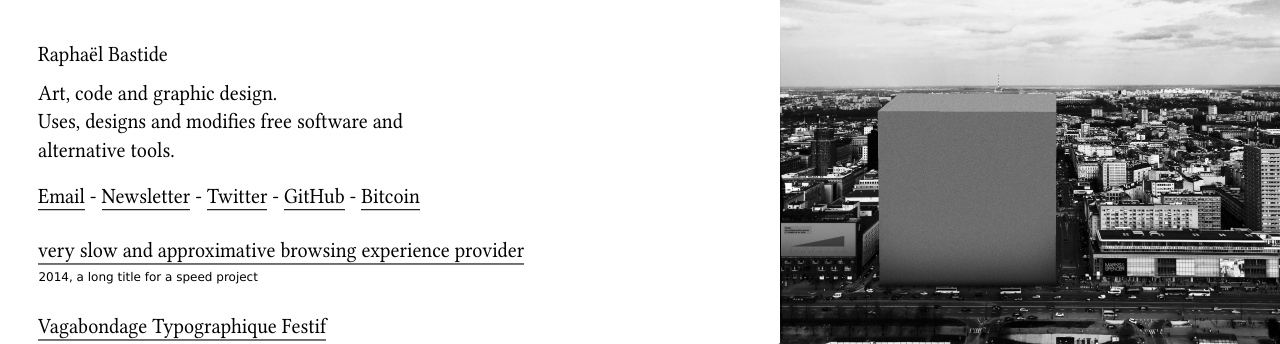
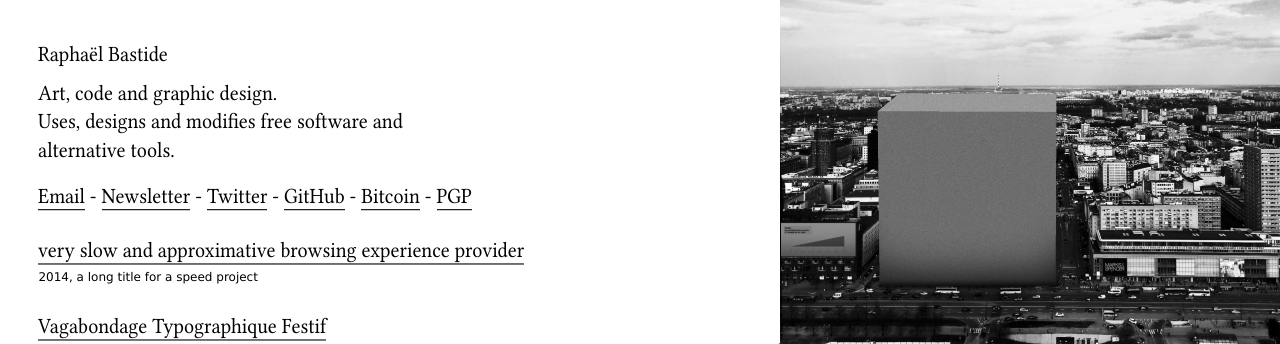
Before and after one commit to raphaelbastide/raphaelbastide.com, a PHP site: page / in a window 1280 px wide. Shown: the top 344 px of the page. Run offline with PHP 8.4, Linux system fonts and the light colour scheme.

Commit message:
+ pgp adress

```diff
--- a/index.php
+++ b/index.php
@@ -66,7 +66,7 @@ Source code: https://github.com/raphaelbastide/raphaelbastide.com
   <header>
     <h1>Raphaël Bastide</h1>
     <p>Art, code and graphic design.<br/>Uses, designs and modifies free software and alternative tools.</p>
-    <p><a href="mailto:bonjour@raphaelbastide.com">Email</a> - <span class="formBtn">Newsletter</span> - <a href="http://twitter.com/raphaelbastide">Twitter</a> - <a href="https://github.com/raphaelbastide/">GitHub</a> - <a href="http://raphaelbastide.com/keys/bitcoin.txt">Bitcoin</a><p>
+    <p><a href="mailto:bonjour@raphaelbastide.com">Email</a> - <span class="formBtn">Newsletter</span> - <a href="http://twitter.com/raphaelbastide">Twitter</a> -  <a href="https://github.com/raphaelbastide/">GitHub</a> - <a href="http://raphaelbastide.com/keys/bitcoin.txt">Bitcoin</a> - <a href="https://github.com/raphaelbastide/keys/pgp.txt">PGP</a><p>
     <div id="newsletter-form">
       <form action="//raphaelbastide.us5.list-manage.com/subscribe/post?u=475756c12dd6e1f054910142e&amp;id=ad85720904" method="post" id="mc-embedded-subscribe-form" name="mc-embedded-subscribe-form" class="validate" target="_blank" novalidate>
         <input type="email" value="" name="EMAIL" placeholder="Email address" class="required email" id="mce-EMAIL">
```
